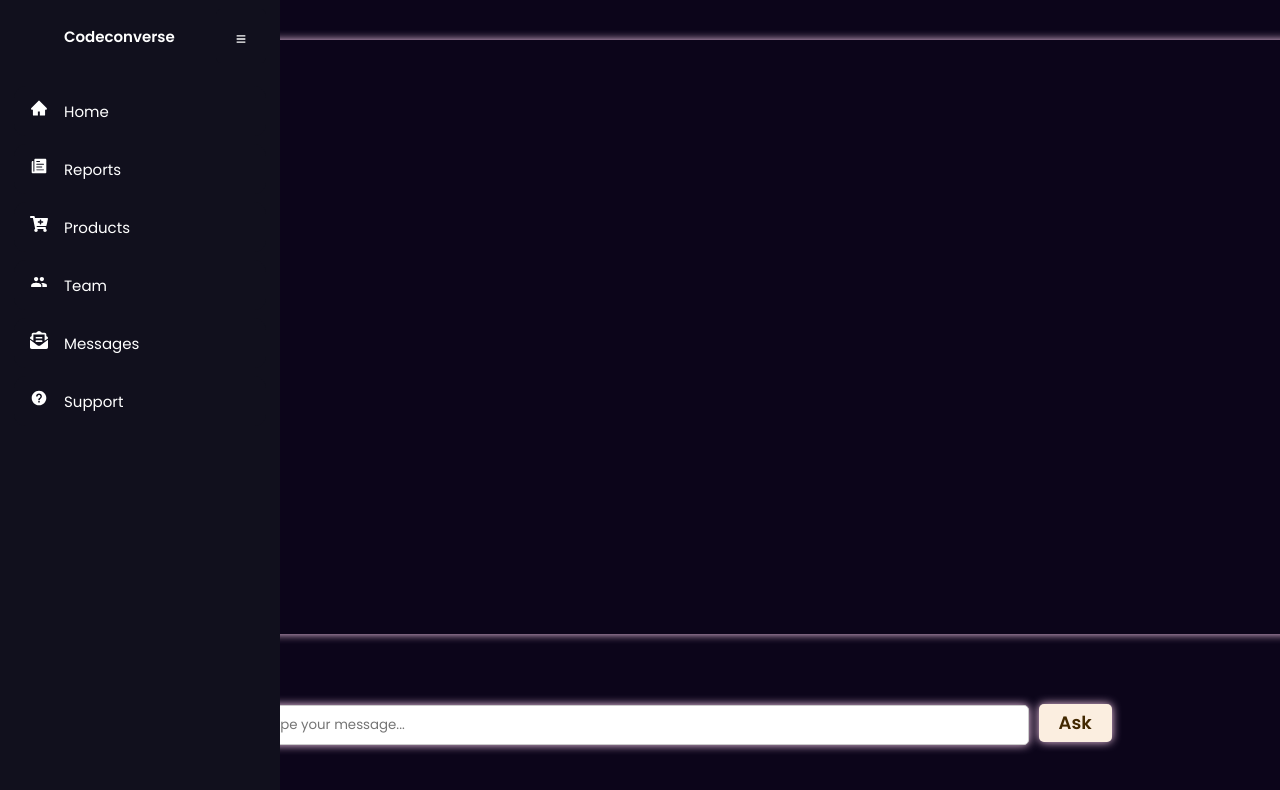
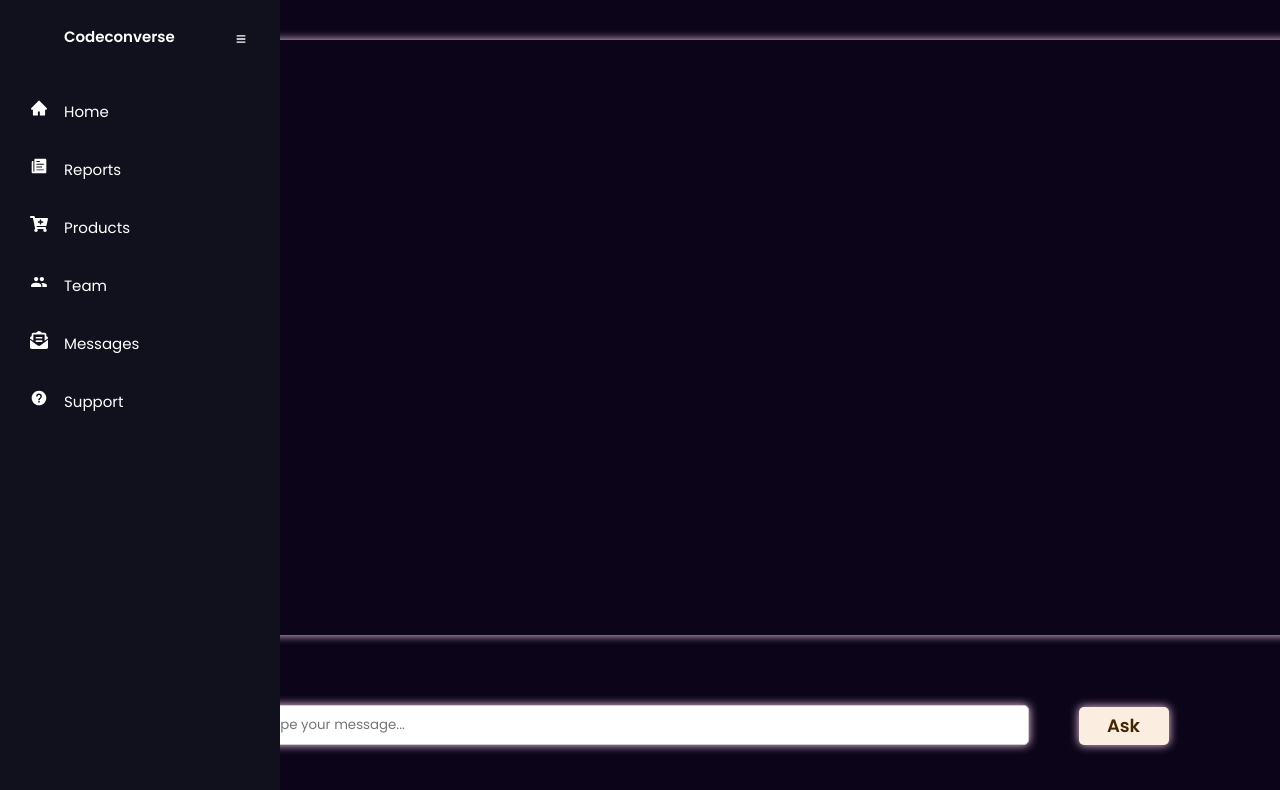
Before and after one commit to tan1199/codeconverse, a React (Create React App) app in the folder frontend/: page / in a window 1280 px wide. Shown: the top 790 px of the page. Built offline with nearby package versions, Linux system fonts and the light colour scheme.

Commit message:
css update1

```diff
--- a/frontend/src/App.css
+++ b/frontend/src/App.css
@@ -41,10 +41,13 @@
       position: sticky;
       bottom: 0;
       width: 100%;
+      display: flex;
+      align-items: center;
   }
 
 .input-box {
   margin-left: 70px;
+  margin-right: 40px;
     width: 70%;
     height: 40px; /* Increase the height as desired */
     padding: 5px;
@@ -59,6 +62,8 @@
   box-shadow: 0 0 10px #ffd2f2;
 }
 .send-button {
+  margin-top: -13px;
+  width:90px;
   background-color: #fbeee0;
   border: 2px solid #422800;
   border-radius: 30px;
```
